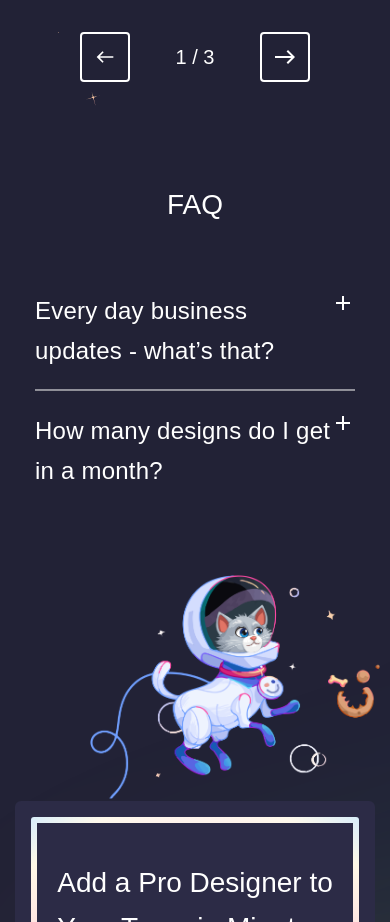
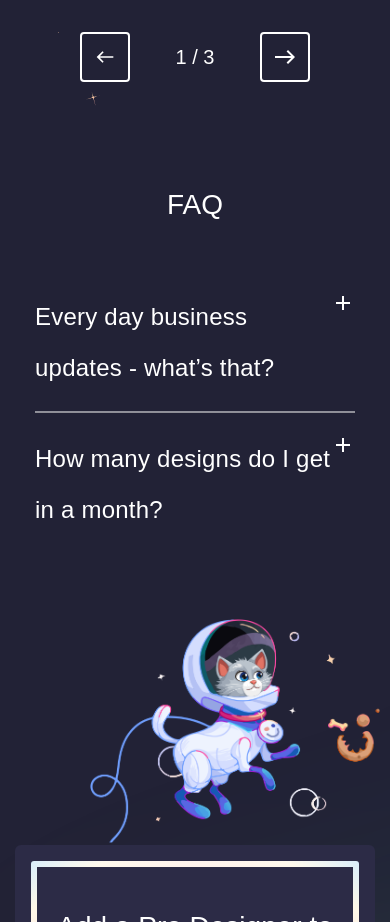
Before and after one commit to MohamedAhmed12/ovioo-saas, a Next.js app in the folder client/: page / in a window 390 px wide. Shown: the part 5620-6542 px from the top of the page. Built offline with nearby package versions, Linux system fonts and the light colour scheme; a web font is replaced by a local one.

Commit message:
fix(fe-faq): enhance faq style for mobile

```diff
--- a/client/src/components/FAQ.tsx
+++ b/client/src/components/FAQ.tsx
@@ -14,7 +14,7 @@ export default function FAQ() {
     };
 
     return (
-        <div className="section faq">
+        <div className="faq flex pr-8 pl-8 lg:p-0 justify-center">
             <div className="container max-w-4xl">
                 <div>
                     <h2 className="faq-title text-center">FAQ</h2>
--- a/client/src/styles/components/faq.scss
+++ b/client/src/styles/components/faq.scss
@@ -39,7 +39,7 @@
                         .MuiTypography-root {
                             font-family: E ukraine, sans-serif;
                             color: #fff;
-                            font-size: 32px;
+                            font-size: 24px;
                             line-height: 51px;
                             font-weight: 500;
                             transition: color 0.3s cubic-bezier(0.386, 0.096, 0, 0.991);
@@ -52,11 +52,10 @@
                                     color: #fee4a5;
                                 }
                             }
-                            @media screen and (max-width: 479px) {
-                                white-space: normal;
-                                font-size: 24px;
-                                font-weight: 400;
-                                line-height: 40px;
+                            @media screen and (min-width: 991px) {
+                                font-size: 32px;
+                                font-weight: 500;
+                                line-height: 51px;
                             }
                         }
                     }
```
